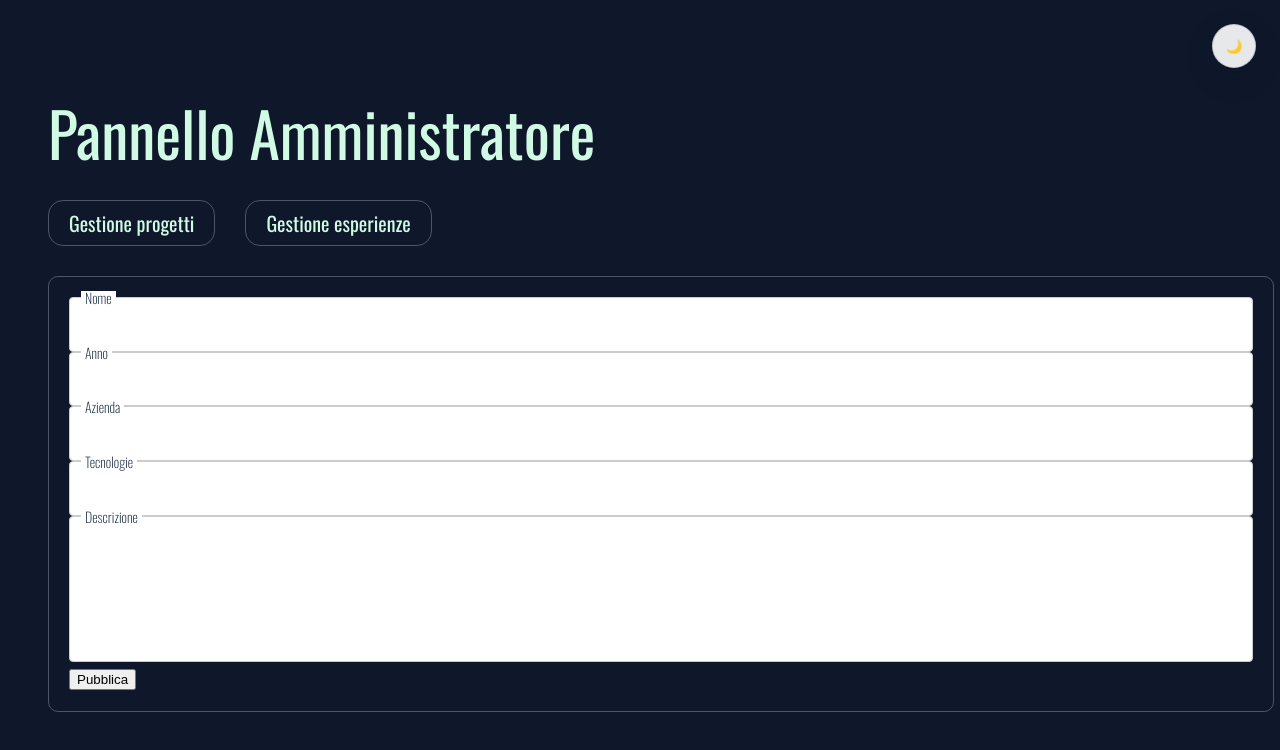
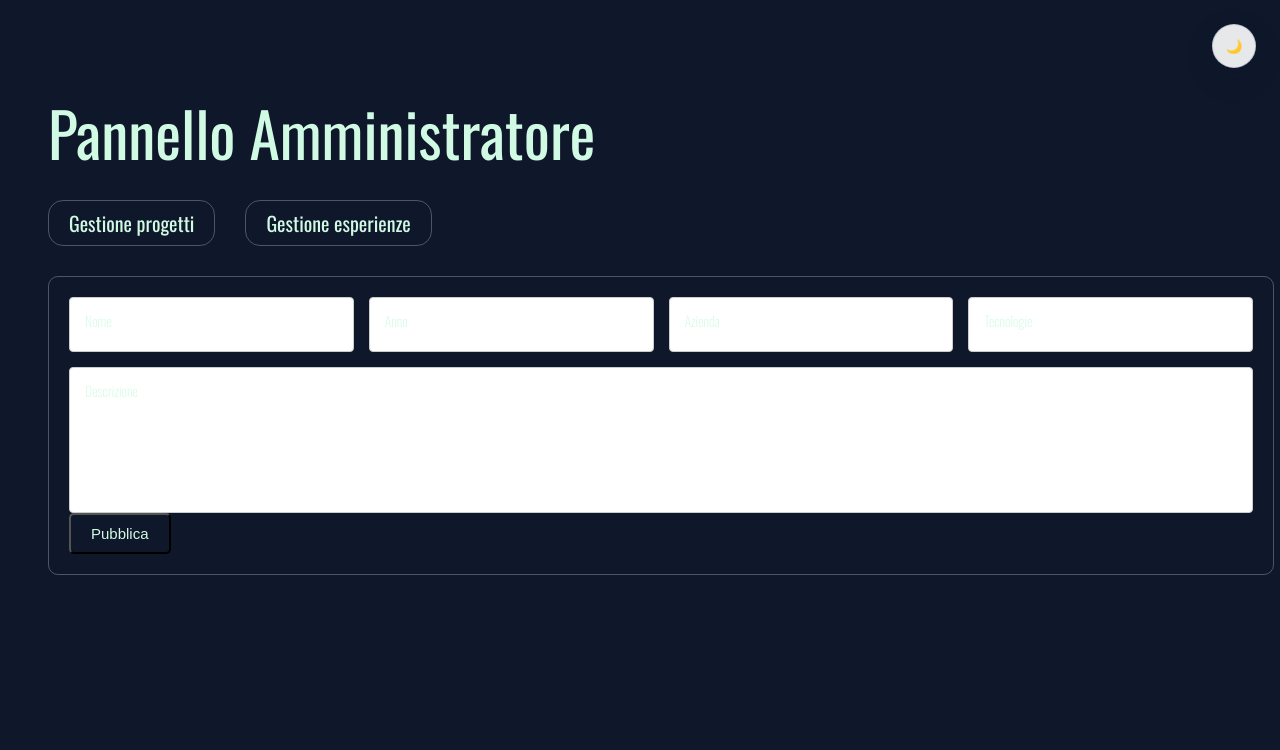
Before and after one commit to mDiGiulio94/Portfolio, a React (Create React App) app: page /control-panel in a window 1280 px wide. Shown: the top 750 px of the page. Built offline with nearby package versions, Linux system fonts and the light colour scheme.

Commit message:
secondo progresso form progetti

```diff
--- a/src/index.css
+++ b/src/index.css
@@ -193,6 +193,7 @@ html {
     border-radius: 4px;
     font: inherit;
     background: #fff;
+    color: var(--color-text);
     outline: none;
     transition: border-color 0.2s ease;
 
@@ -216,7 +217,7 @@ html {
     top: 17px;
     padding: 0 4px;
     background: #fff; /* copre il bordo quando sale */
-    color: #0b1e33;
+    color: var(--color-text);
     transform: translateY(0);
     font-size: 14px;
     line-height: 1;
@@ -228,13 +229,13 @@ html {
   .col:focus-within label {
     transform: translateY(-23px);
     font-size: 14px;
-    color: #0b1e33;
+    color: var(--color-text);
   }
 
   .col:has([data-select-has-value="true"]) label {
   transform: translateY(-23px);
   font-size: 14px;
-  color: #0b1e33;
+    color: var(--color-text);
 }
 
 
@@ -244,7 +245,7 @@ html {
   .col:has(textarea:not(:placeholder-shown)) label {
     transform: translateY(-23px);
     font-size: 14px;
-    color: #0b1e33;
+    color: var(--color-text);
   }
 
 /* questo serve a nascondere le frecce di default per gli input number */
--- a/src/shared/form/ProjectForm.js
+++ b/src/shared/form/ProjectForm.js
@@ -1,96 +1,132 @@
+import React from "react";
+import { useForm } from "react-hook-form";
+import styled from "styled-components";
 
-import React from "react";
-import { useForm } from "react-hook-form"
-import styled from "styled-components"
-
-export default function ProjectForm (){
-
-    const { register, handleSubmit, formState:{ errors, isSubmitting } } = useForm({
-        defaultValues:{
-            name:"",
-            workplace:"",
-            date:"",
-            description:"",
-            tecnologies: [],
-        }
-    })
+export default function ProjectForm() {
+  const {
+    register,
+    handleSubmit,
+    formState: { errors, isSubmitting },
+  } = useForm({
+    defaultValues: {
+      name: "",
+      workplace: "",
+      date: "",
+      description: "",
+      tecnologies: "",
+    },
+  });
 
   const onSubmit = async (data) => {
-        console.log("dati inviati", data)
-    }
+    console.log("dati inviati", data);
+  };
 
-    return(
+  return (
+    <>
       <Form onSubmit={handleSubmit(onSubmit)} noValidate>
         <div className="col">
           <label htmlFor="name">Nome</label>
           <input
+            placeholder=" "
             id="name"
-          {...register('name', {
-            required: 'Il nome è obbligatorio',
+            {...register("name", {
+              required: "Il nome è obbligatorio",
             })}
           />
-        {errors.name && (
-          <p style={{ color: 'red' }}>{errors.name.message}</p>
-        )}
+          {errors.name && <p style={{ color: "red" }}>{errors.name.message}</p>}
         </div>
 
         <div className="col">
           <label htmlFor="date">Anno</label>
           <input
             id="date"
-          {...register('date', {
-            required: 'La data è obbligatoria',
+            placeholder=" "
+            {...register("date", {
+              required: "La data è obbligatoria",
             })}
           />
-        {errors.date && (
-          <p style={{ color: 'red' }}>{errors.date.message}</p>
-        )}
+          {errors.date && <p style={{ color: "red" }}>{errors.date.message}</p>}
         </div>
 
         <div className="col">
           <label htmlFor="workplace">Azienda</label>
           <input
+            placeholder=" "
             id="workplace"
-          {...register('workplace', {
-            required: 'L\'azienda è obbligatoria',
+            {...register("workplace", {
+              required: "L'azienda è obbligatoria",
             })}
           />
           {errors.workplace && (
-          <p style={{ color: 'red' }}>{errors.workplace.message}</p>
+            <p style={{ color: "red" }}>{errors.workplace.message}</p>
           )}
         </div>
         <div className="col">
           <label htmlFor="tecnologies">Tecnologie</label>
           <input
+            placeholder=" "
             id="tecnologies"
-          {...register('tecnologies', {
-            required: 'L\'azienda è obbligatoria',
+            {...register("tecnologies", {
+              required: "Le tecnologie sono obbligatorie",
             })}
           />
           {errors.tecnologies && (
-          <p style={{ color: 'red' }}>{errors.tecnologies.message}</p>
+            <p style={{ color: "red" }}>{errors.tecnologies.message}</p>
           )}
         </div>
-            <div className="col">
-        <label htmlFor="descrioption">Descrizione</label>
+        <div className="col span-5">
+          <label htmlFor="description">Descrizione</label>
           <textarea
-          id="descrioption"
-          {...register('descrioption', {
-            required: 'La descrizione è obbligatoria',
+            placeholder=" "
+            id="description"
+            {...register("description", {
+              required: "La descrizione è obbligatoria",
             })}
           />
           {errors.description && (
-          <p style={{ color: 'red' }}>{errors.description.message}</p>
+            <p style={{ color: "red" }}>{errors.description.message}</p>
           )}
         </div>
-
-      <button type="submit" disabled={isSubmitting}>
-        {isSubmitting ? 'Invio...' : 'Pubblica'}
-      </button>
       </Form>
-    )
+      <ContainerBtn>
+        <Button type="submit" disabled={isSubmitting}>
+          {isSubmitting ? "Invio..." : "Pubblica"}
+        </Button>
+      </ContainerBtn>
+    </>
+  );
 }
 
 const Form = styled.form`
+  display: grid;
+  grid-template-columns: ${({ $small }) =>
+    $small ? "repeat(2, minmax(0, 1fr))" : "repeat(4, minmax(0, 1fr))"};
+  gap: 15px;
 
+  .span-5 {
+    grid-column: ${({ $small }) => ($small ? "span 2" : "span 4")};
+  }
 `;
+
+const ContainerBtn = styled.div`
+  display: flex;
+  align-items: center;
+  width: 100%;
+`;
+
+const Button = styled.button`
+  color: var(--color-text);
+  background: var(--color-background);
+  padding: 10px 20px;
+  border-radius: 5px;
+  transition: ease-in-out 0.2s;
+  cursor: pointer;
+  position: relative;
+  top: 0;
+  font-size: 15px;
+
+  &:hover {
+    color: var(--color-background);
+    background: var(--color-text);
+  }
+`;
```
Lines whose indentation alone changed are shown as unchanged.
